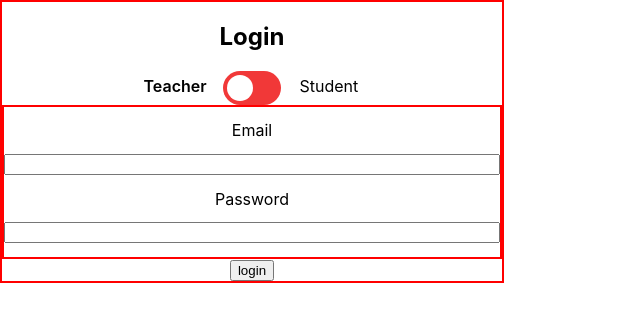
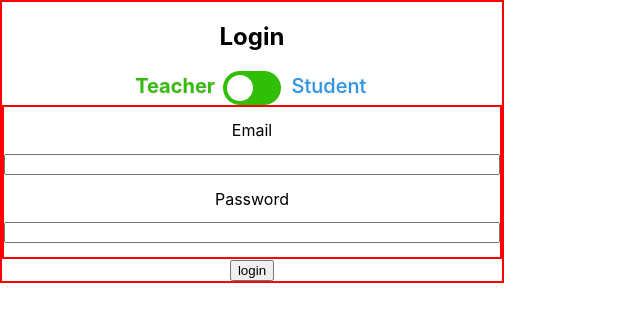
Before and after one commit to laurenyz/teleband-frontend, a React (Create React App) app: page /login in a window 1280 px wide. Shown: the top 322 px of the page, without its empty margins (0-640 px from the left). Built offline with nearby package versions, Linux system fonts and the light colour scheme.

Commit message:
worked on CSS

```diff
--- a/src/components/Login.component.jsx
+++ b/src/components/Login.component.jsx
@@ -49,13 +49,13 @@
         <div id="login">
             <h2>Login</h2>
             <div className="switch-box" >
-                <div className={!student ? "highlight" : "no-highlight"}>Teacher</div>
+                <div className={`teacher-btn ${!student ? "highlight" : "no-highlight"}`}>Teacher</div>
                 <label className="switch">
 
                     <input onClick={() => setStudent(student => !student)} type="checkbox" />
                     <span className="slider round"></span>
                 </label>
-                <div className={student ? "highlight" : "no-highlight"}>Student</div>
+                <div className={`student-btn ${student ? "highlight" : "no-highlight"}`}>Student</div>
             </div>
 
 
--- a/src/style/Default.style.css
+++ b/src/style/Default.style.css
@@ -13,7 +13,7 @@
 }
 
 table{
-    border: solid red 2px;
+    border: solid blueviolet 2px;
     padding: 10px;
     width: 100%;
     text-align: left;
--- a/src/style/Login.style.css
+++ b/src/style/Login.style.css
@@ -15,7 +15,9 @@
  .switch-box div{
    width: 100px;
    line-height: 30px;
-
+   font-size: 20px;
+   -webkit-text-stroke-width: 2px;
+   -webkit-text-stroke-color: rgba(155, 155, 155, 0.116);
  }
 
  #login-form{
@@ -28,11 +30,19 @@
 
 
  .highlight {
-  font-weight: 600;
+  font-weight: 700;
  }
 
  .no-highlight{
+  font-weight: 500;
+ }
 
+ .teacher-btn{
+  color: rgb(49, 190, 6)
+ }
+
+ .student-btn{
+  color: #2196F3;
  }
 
  /* The switch - the box around the slider */
@@ -58,7 +68,7 @@
     left: 0;
     right: 0;
     bottom: 0;
-    background-color: rgb(241, 56, 56);
+    background-color: rgb(49, 190, 6);
     -webkit-transition: .4s;
     transition: .4s;
   }
--- a/src/style/TeacherPage.style.css
+++ b/src/style/TeacherPage.style.css
@@ -41,5 +41,5 @@
 
 
 td .assignment-col{
-    width: 200px;
+    min-width: 200px;
 }
```
